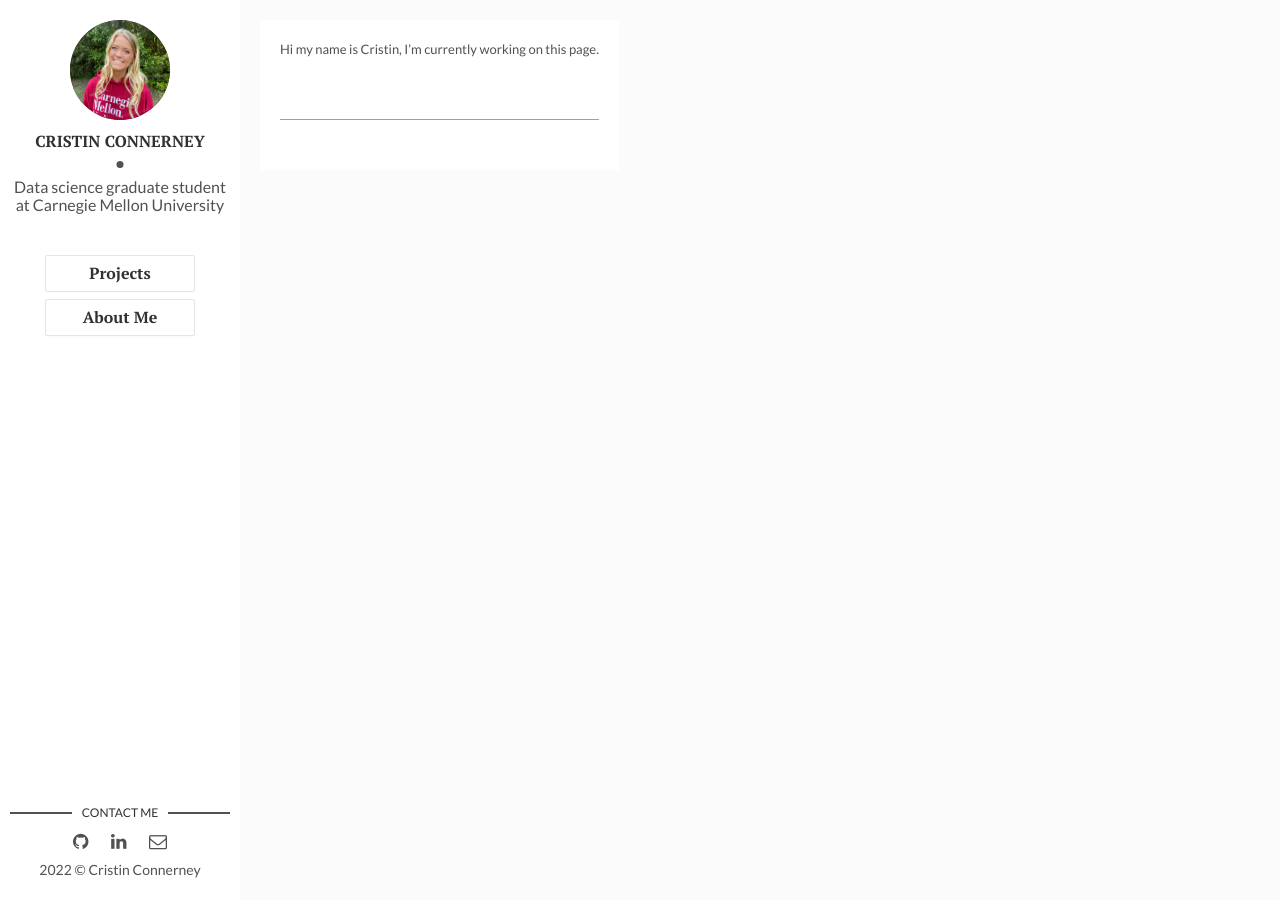
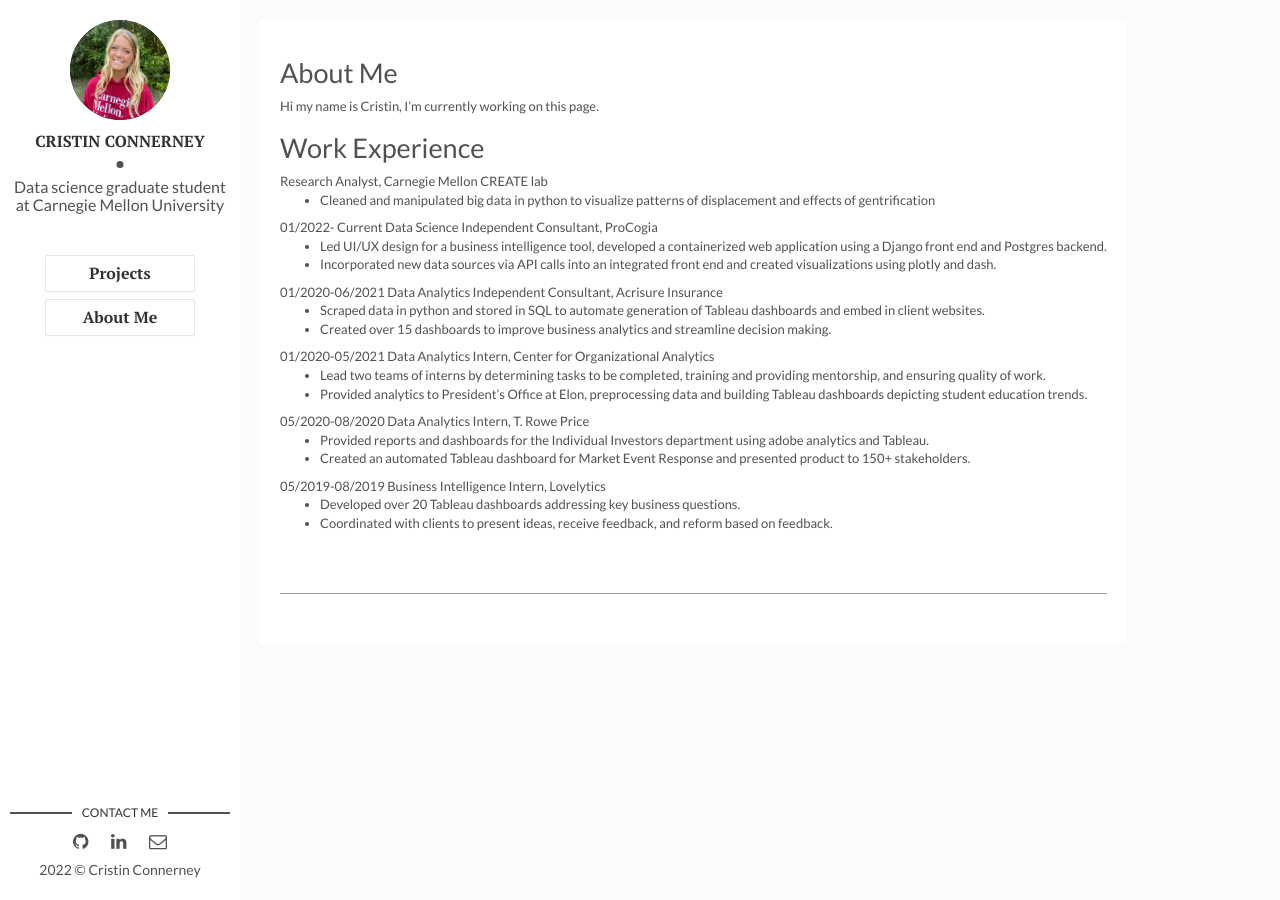
Before and after one commit to Cconnerney/cconnerney.github.io, a Jekyll site: the page built from _posts/2022-04-9-about.markdown, in a window 1280 px wide. Built offline with Jekyll 4.4.1, drawn with Linux system fonts in a browser that asks for light colours; nearby versions of some CDN libraries; library files that are not in the unit come from our copies.

Commit message:
Update 2022-04-9-about.markdown

```diff
--- a/_posts/2022-04-9-about.markdown
+++ b/_posts/2022-04-9-about.markdown
@@ -4,5 +4,36 @@
 hidden: true
 ---
 
+## About Me
 
 Hi my name is Cristin, I'm currently working on this page.
+
+## Work Experience
+
+Research Analyst, Carnegie Mellon CREATE lab
+* Cleaned and manipulated big data in python to visualize patterns of displacement and effects of gentrification
+
+01/2022- Current
+Data Science Independent Consultant, ProCogia
+* Led UI/UX design for a business intelligence tool, developed a containerized web application using a Django front end and Postgres backend.
+* Incorporated new data sources via API calls into an integrated front end and created visualizations using plotly and dash.
+
+01/2020-06/2021
+Data Analytics Independent Consultant, Acrisure Insurance
+* Scraped data in python and stored in SQL to automate generation of Tableau dashboards and embed in client websites.
+* Created over 15 dashboards to improve business analytics and streamline decision making.
+
+01/2020-05/2021
+Data Analytics Intern, Center for Organizational Analytics
+* Lead two teams of interns by determining tasks to be completed, training and providing mentorship, and ensuring quality of work.
+* Provided analytics to President’s Office at Elon, preprocessing data and building Tableau dashboards depicting student education trends.
+
+05/2020-08/2020
+Data Analytics Intern, T. Rowe Price
+* Provided reports and dashboards for the Individual Investors department using adobe analytics and Tableau.
+* Created an automated Tableau dashboard for Market Event Response and presented product to 150+ stakeholders.
+
+05/2019-08/2019
+Business Intelligence Intern, Lovelytics
+* Developed over 20 Tableau dashboards addressing key business questions.
+* Coordinated with clients to present ideas, receive feedback, and reform based on feedback.
```
